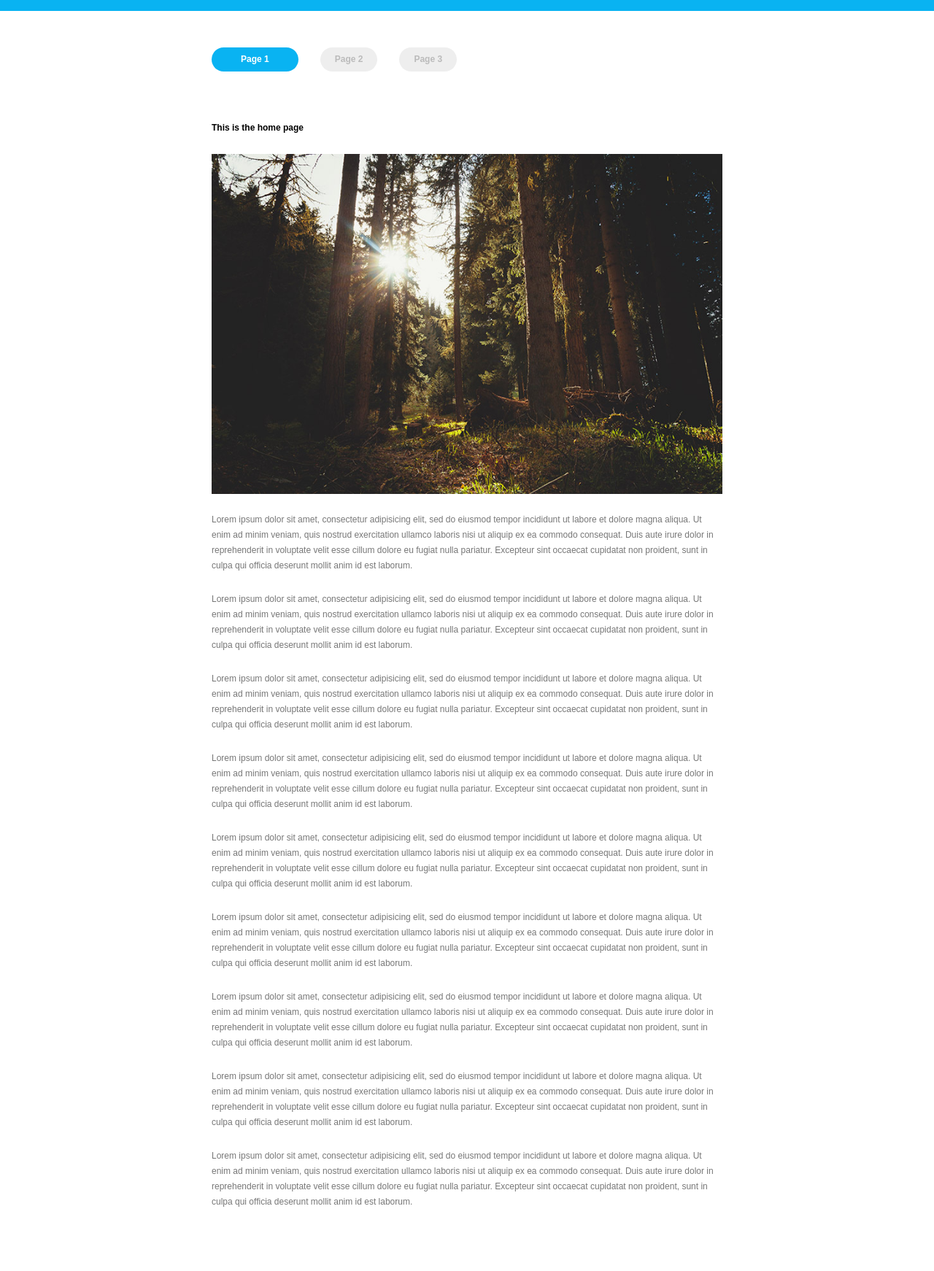
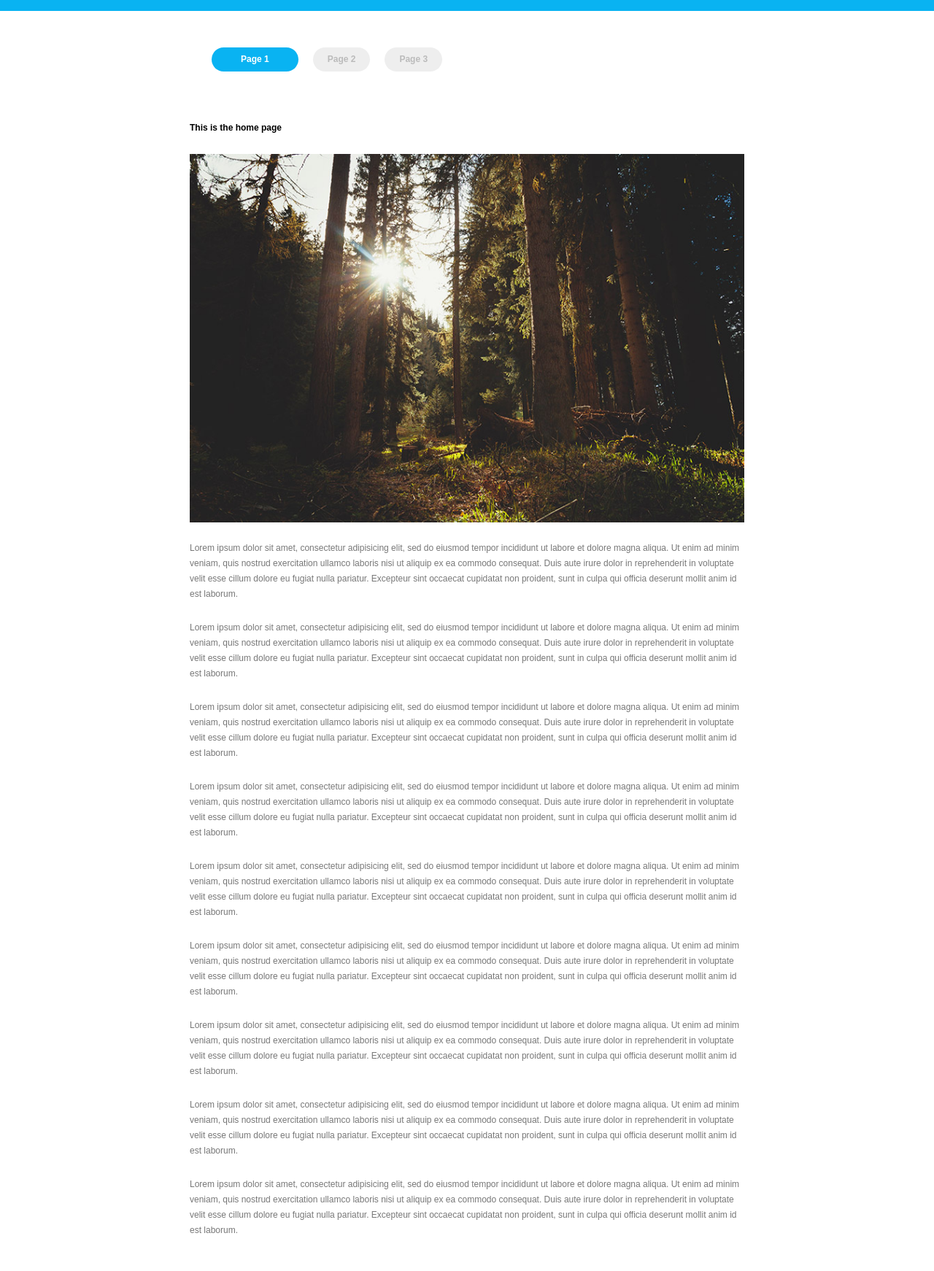
Before and after one commit to jmuspratt/hijax-demo, a PHP site: page / in a window 1280 px wide. Shown: the whole page at 73% size. Before the commit the page ends 1654 px from the top, so only its background shows below. Run offline with PHP 8.4, Linux system fonts and the light colour scheme; some libraries are stand-ins or nearby versions.

Commit message:
tweak padding

```diff
--- a/css/screen.css
+++ b/css/screen.css
@@ -796,7 +796,7 @@ a:hover {
   color: #9a154d; }
 
 .main {
-  padding: 20px 50px;
+  padding: 20px 20px;
   max-width: 800px;
   margin: 0 auto;
   min-height: 600px; }
@@ -822,7 +822,7 @@ a:hover {
       padding: 0; }
     .main-header nav li {
       float: left;
-      margin-right: 30px; }
+      margin-right: 20px; }
     .main-header nav li a {
       background: #eee;
       font-weight: bold;
--- a/scss/screen.scss
+++ b/scss/screen.scss
@@ -91,7 +91,7 @@
 	a 		{color:#d41666;}
 	a:hover {color:#9a154d}
 
-	.main		{padding:20px 50px; max-width:$max; ;margin:0 auto; min-height:600px;}
+	.main		{padding:20px 20px; max-width:$max; ;margin:0 auto; min-height:600px;}
 
 	.main-header {max-width:$max; @include ps(50px); margin:0 auto; }
 
@@ -102,7 +102,7 @@
 			margin-top:50px;
 			height:80px;
 			ul 			{list-style:none; margin:0;padding:0;}
-			li 			{float:left; margin-right:30px;}
+			li 			{float:left; margin-right:20px;}
 			li a	 	{background:#eee; font-weight:bold; border-radius:20px; display:block; padding: 6px 20px;  @include vendorize('transform-origin', 'center top'); color:#bbb; @include transition(all .3s ease);}
 			li a:hover	{background:#eaeaea; color:#222;}
 
```
